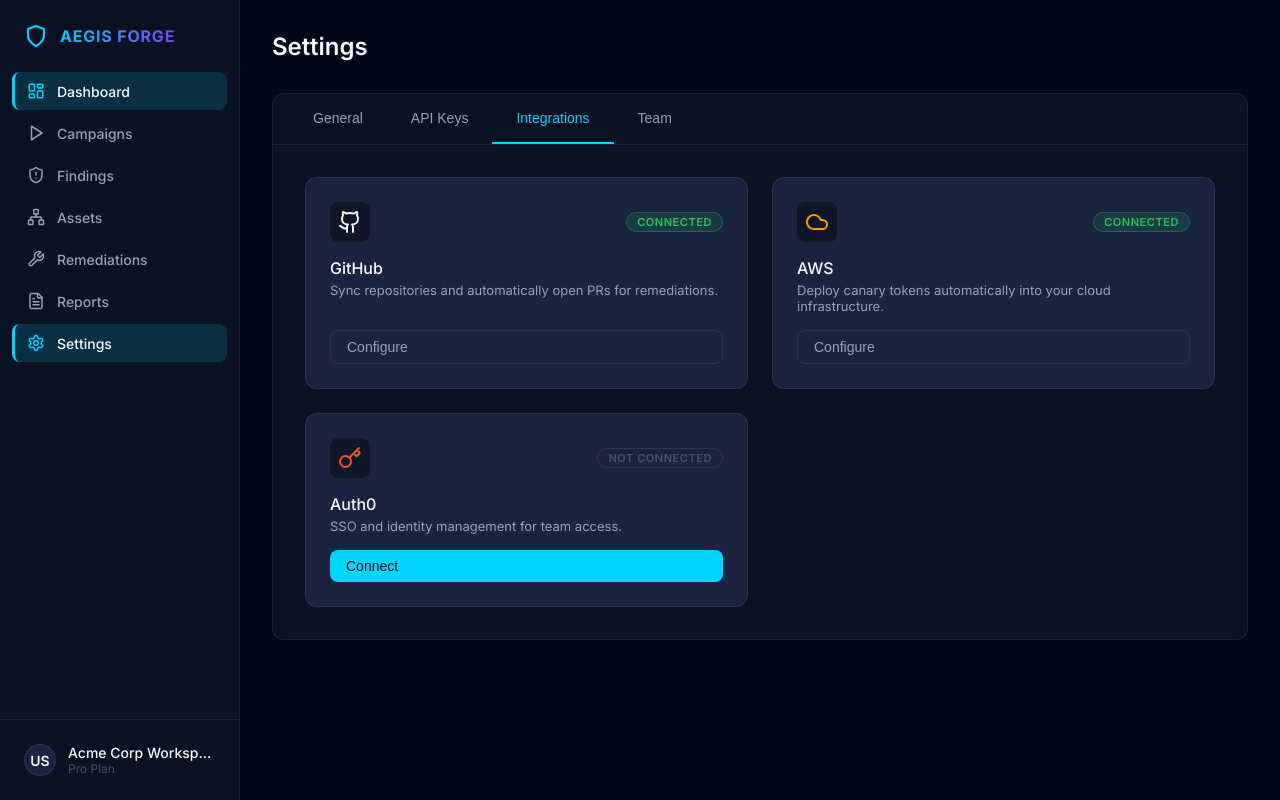
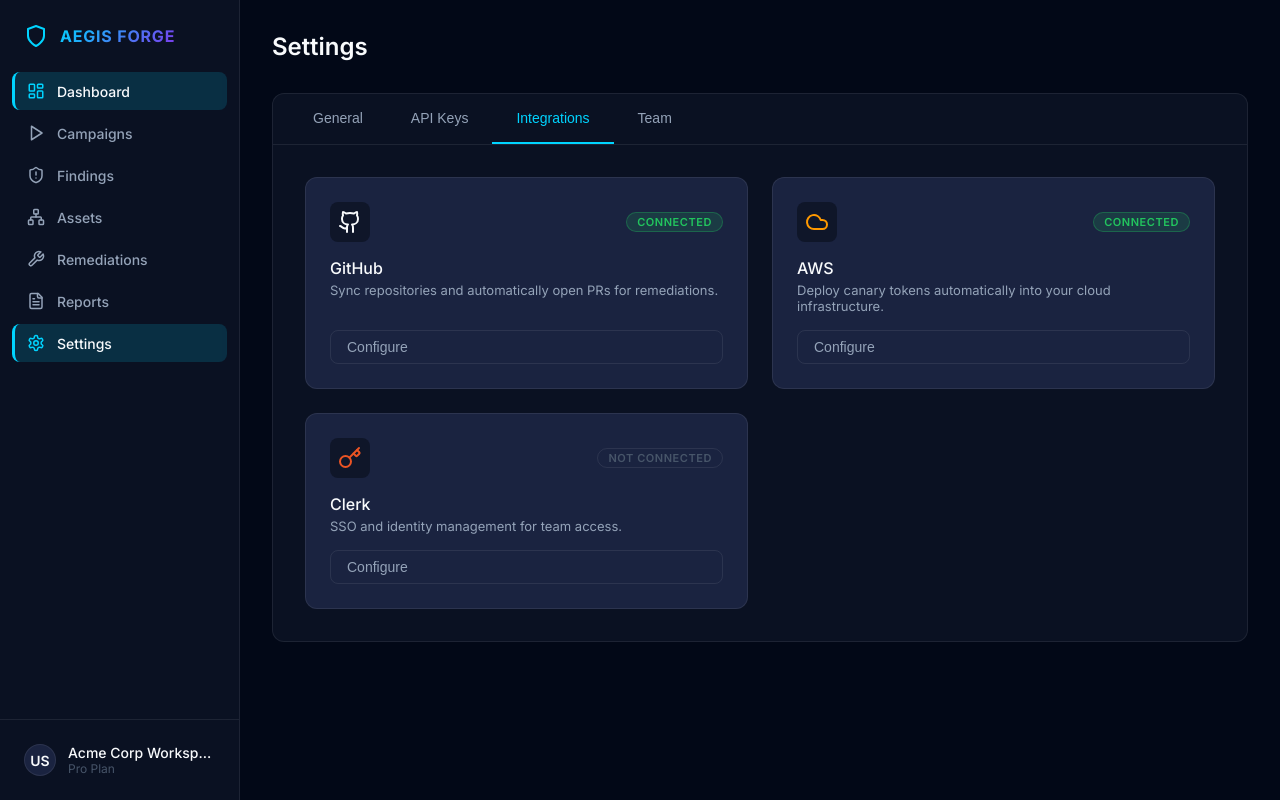
Before and after one commit to drinkwhy/aegis-Forge, a Next.js app in the folder apps/web/: page /dashboard/settings in a window 1280 px wide. Both pictures are taken after a click on the button "Integrations". Built offline with nearby package versions, Linux system fonts and the light colour scheme; no server answers.

Commit message:
fix: make Clerk middleware build-safe and update settings integrations references

```diff
--- a/apps/web/src/app/dashboard/settings/page.tsx
+++ b/apps/web/src/app/dashboard/settings/page.tsx
@@ -125,10 +125,10 @@
                   <span className="badge badge-info" style={{ background: 'transparent', color: 'var(--text-muted)', border: '1px solid var(--border)' }}>Not Connected</span>
                 </div>
                 <div>
-                  <h4 style={{ fontSize: '16px', fontWeight: 500, marginBottom: '4px' }}>Auth0</h4>
+                  <h4 style={{ fontSize: '16px', fontWeight: 500, marginBottom: '4px' }}>Clerk</h4>
                   <p style={{ fontSize: '13px', color: 'var(--text-secondary)' }}>SSO and identity management for team access.</p>
                 </div>
-                <button className="btn btn-primary" style={{ marginTop: 'auto' }}>Connect</button>
+                <button className="btn btn-ghost" style={{ marginTop: 'auto' }}>Configure</button>
               </div>
             </div>
           )}
--- a/apps/web/src/middleware.ts
+++ b/apps/web/src/middleware.ts
@@ -3,6 +3,8 @@
 const isProtectedRoute = createRouteMatcher(['/dashboard(.*)'])
 
 export default clerkMiddleware(async (auth, req) => {
+  // Allow static page generation compilation to pass without redirecting
+  if (process.env.NEXT_PHASE === 'phase-production-build') return
   if (isProtectedRoute(req)) await auth.protect()
 })
 
```
